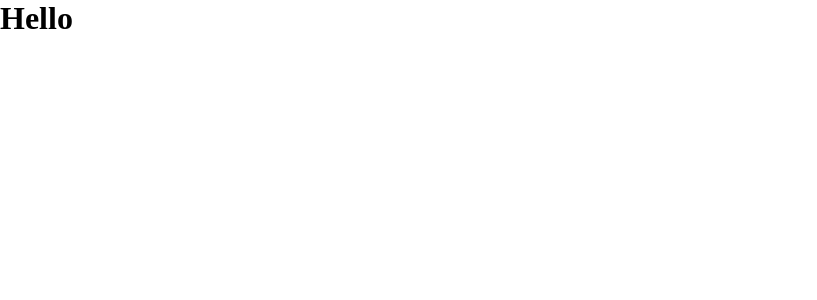
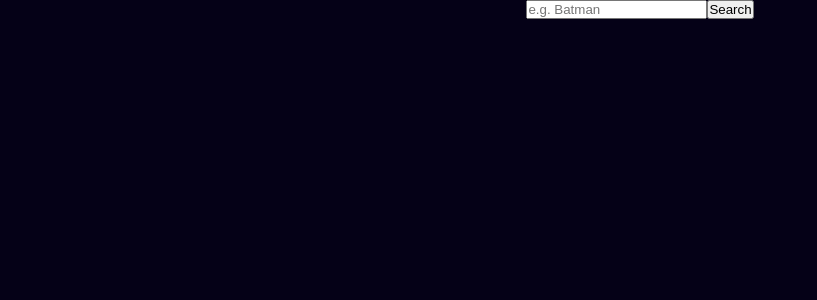
Before and after one commit to maciej790/react-movie-app, a React (Create React App) app: page / in a window 1280 px wide. Shown: the top 300 px of the page, without its empty margins (0-817 px from the left). Built offline with nearby package versions, Linux system fonts and the light colour scheme.

Commit message:
Create SearchInput component

```diff
--- a/package.json
+++ b/package.json
@@ -9,6 +9,7 @@
     "react": "^17.0.2",
     "react-dom": "^17.0.2",
     "react-scripts": "4.0.3",
+    "styled-components": "^5.3.0",
     "web-vitals": "^1.1.2"
   },
   "scripts": {
--- a/src/App.css
+++ /dev/null
@@ -1,5 +0,0 @@
-*{
-  margin: 0;
-  padding: 0;
-  box-sizing: border-box;
-}
--- a/src/App.js
+++ b/src/App.js
@@ -1,10 +1,20 @@
-import './App.css';
+import React, { useState } from "react";
+import GlobalStyle from "./style/GlobalStyle";
+import SearchForm from "./components/SearchForm/SearchForm";
+import { StyledWrapper } from "./style/StyledWrapper";
 
 function App() {
+  const [search, setSearch] = useState("");
+
+  const handleSearchSubmit = (value) => {
+    setSearch(value);
+  };
+
   return (
-    <div className="App">
-      <h1>Hello</h1>
-    </div>
+    <StyledWrapper>
+      <GlobalStyle />
+      <SearchForm handleSearchSubmit={handleSearchSubmit} />
+    </StyledWrapper>
   );
 }
 
--- /dev/null
+++ b/src/components/SearchForm/SearchForm.js
@@ -0,0 +1,26 @@
+import React, { useState } from "react";
+import { StyledForm, FormInput, FormSubmit } from "./StyledSearchForm";
+
+function SearchForm({ handleSearchSubmit }) {
+  const [inputValue, setinputValue] = useState("");
+
+  const onSubmit = (e) => {
+    e.preventDefault();
+    handleSearchSubmit(inputValue);
+  };
+
+  return (
+    <StyledForm onSubmit={onSubmit}>
+      <FormInput
+        type="text"
+        name="search"
+        placeholder="e.g. Batman"
+        value={inputValue}
+        onChange={(e) => setinputValue(e.target.value)}
+      />
+      <FormSubmit type="submit">Search</FormSubmit>
+    </StyledForm>
+  );
+}
+
+export default SearchForm;
--- /dev/null
+++ b/src/components/SearchForm/StyledSearchForm.js
@@ -0,0 +1,7 @@
+import styled from "styled-components";
+
+export const StyledForm = styled.form``;
+
+export const FormInput = styled.input``;
+
+export const FormSubmit = styled.button``;
--- /dev/null
+++ b/src/style/GlobalStyle.js
@@ -0,0 +1,19 @@
+import { createGlobalStyle } from "styled-components";
+import { colors } from "./Variables";
+
+const GlobalStyle = createGlobalStyle`
+
+    *{
+        margin: 0;
+        padding: 0;
+        box-sizing: border-box;
+    }
+
+    body{
+        font-family: 'IBM Plex Sans', sans-serif;
+        background-color: ${colors.mainBacground};
+        color: ${colors.textColor};
+    }
+`;
+
+export default GlobalStyle;
--- /dev/null
+++ b/src/style/StyledWrapper.js
@@ -0,0 +1,9 @@
+import styled from "styled-components";
+
+export const StyledWrapper = styled.main`
+  width: 100%;
+  min-height: 100vh;
+  display: flex;
+  flex-direction: column;
+  align-items: center;
+`;
--- /dev/null
+++ b/src/style/Variables.js
@@ -0,0 +1,9 @@
+export const colors = {
+  mainBacground: "#050117",
+  textColor: "white",
+};
+
+export const breakPoints = {
+  mobile: 375,
+  desktop: 1000,
+};
```
Also changed, not shown: 2 other files (tests, documents, lock files or other folders).
